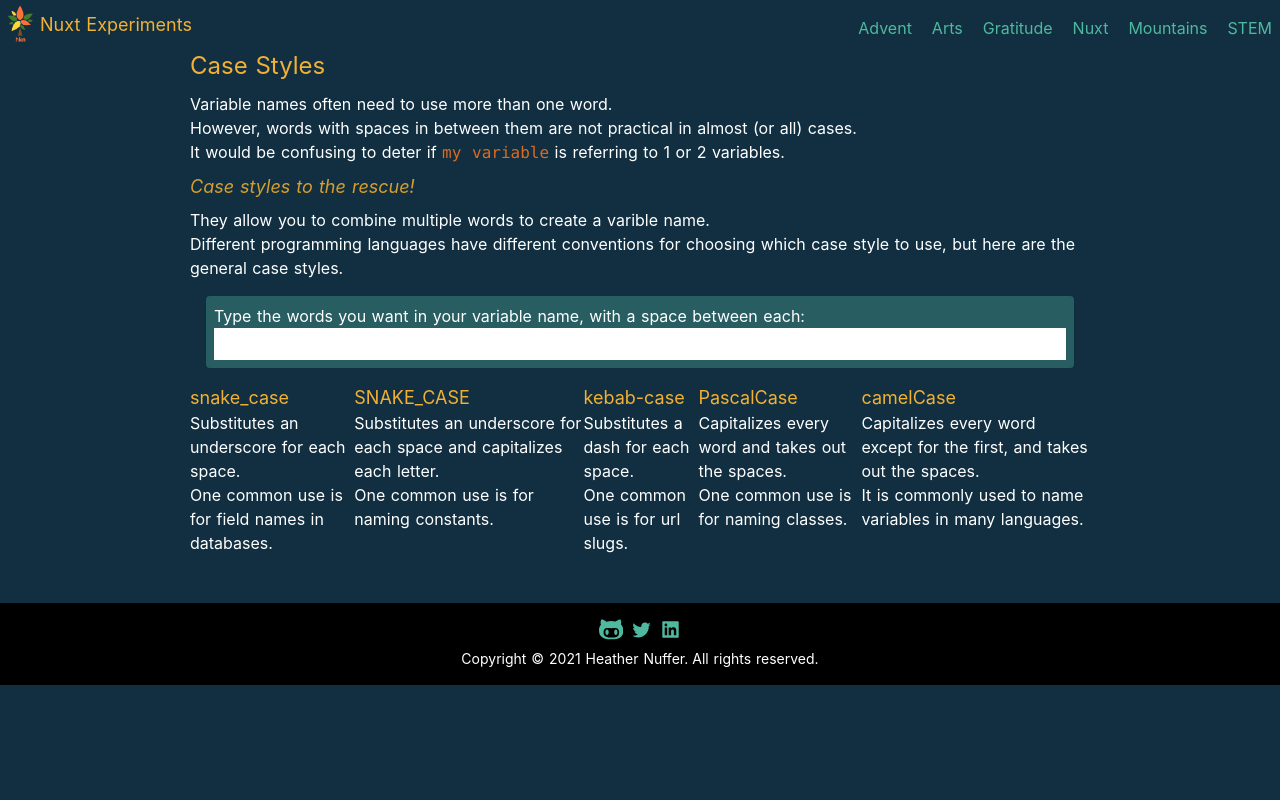
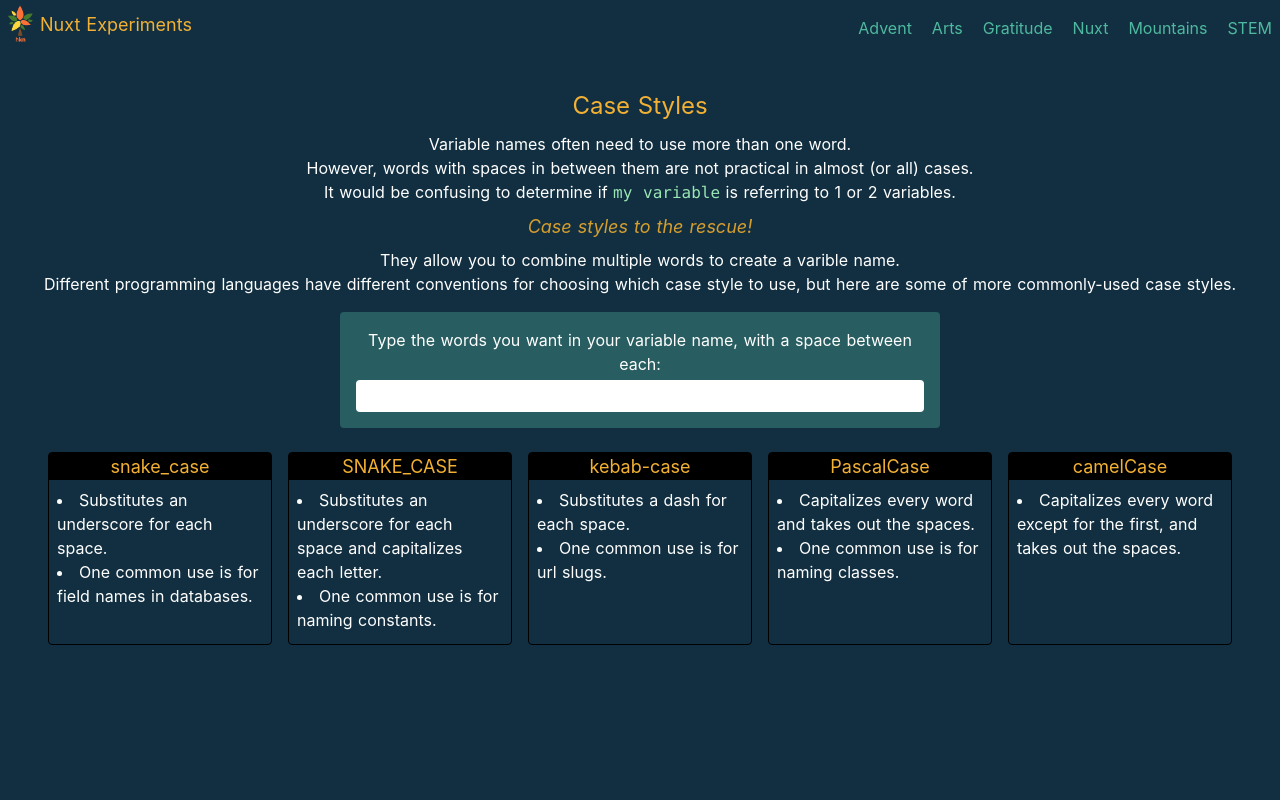
Before and after one commit to ethyl2/nuxt-experiment, a Nuxt app: page /stem/case-styles in a window 1280 px wide. Shown: the top 800 px of the page. Built offline with nearby package versions, Linux system fonts and the light colour scheme.

Commit message:
Finalizes functionality and styles for case-styles page

```diff
--- a/pages/stem/case-styles.vue
+++ b/pages/stem/case-styles.vue
@@ -1,5 +1,5 @@
 <template>
-  <div class="container flex flex-col">
+  <div class="m-2 flex flex-col text-center min-h-screen md:m-10">
     <h1 class="text-2xl mb-2">Case Styles</h1>
     <p>Variable names often need to use more than one word.</p>
     <p>
@@ -7,8 +7,8 @@
       all) cases.
     </p>
     <p class="mb-2">
-      It would be confusing to deter if
-      <code class="text-orange-600">my variable</code> is referring to 1 or 2
+      It would be confusing to determine if
+      <code class="text-green-300">my variable</code> is referring to 1 or 2
       variables.
     </p>
     <p class="text-lg italic bold text-yellow-600 mb-2">
@@ -17,10 +17,13 @@
     <p>They allow you to combine multiple words to create a varible name.</p>
     <p>
       Different programming languages have different conventions for choosing
-      which case style to use, but here are the general case styles.
+      which case style to use, but here are some of more commonly-used case
+      styles.
     </p>
-    <div class="flex flex-col bg-teal-800 rounded m-4 p-2">
-      <label for="variable-words"
+    <div
+      class="flex flex-col bg-teal-800 rounded w-5/6 my-4 mx-auto p-4 md:w-1/2"
+    >
+      <label for="variable-words" class="mb-1"
         >Type the words you want in your variable name, with a space between
         each:</label
       >
@@ -28,49 +31,70 @@
         v-model="variableWords"
         type="text"
         name="variable-words"
-        class="text-black p-1"
+        class="rounded text-black p-1"
         @input="handleInputChange"
       />
     </div>
 
     <section class="w-full flex flex-col md:flex-row md:justify-between">
-      <div>
-        <h2 class="text-lg">snake_case</h2>
-        <p v-if="snakeCase">{{ snakeCase }}</p>
-        <p>Substitutes an underscore for each space.</p>
-        <p>One common use is for field names in databases.</p>
+      <div class="flex-1 border border-black rounded pb-2 m-2">
+        <h2 class="bg-black text-lg mb-1">snake_case</h2>
+        <p v-if="snakeCase" class="text-green-300 text-bold">
+          <code>{{ snakeCase }}</code>
+        </p>
+        <ul class="list-disc list-inside text-left px-2 py-1">
+          <li>Substitutes an underscore for each space.</li>
+          <li>One common use is for field names in databases.</li>
+        </ul>
       </div>
 
-      <div>
-        <h2 class="text-lg">SNAKE_CASE</h2>
-        <p v-if="snakeCaseCapitalized">{{ snakeCaseCapitalized }}</p>
-        <p>
-          Substitutes an underscore for each space and capitalizes each letter.
+      <div class="flex-1 border border-black rounded pb-2 m-2">
+        <h2 class="bg-black text-lg mb-1">SNAKE_CASE</h2>
+        <p v-if="snakeCaseCapitalized" class="text-green-300 text-bold">
+          <code>{{ snakeCaseCapitalized }}</code>
         </p>
-        <p>One common use is for naming constants.</p>
+        <ul class="list-disc list-inside text-left px-2 py-1">
+          <li>
+            Substitutes an underscore for each space and capitalizes each
+            letter.
+          </li>
+          <li>One common use is for naming constants.</li>
+        </ul>
       </div>
 
-      <div>
-        <h2 class="text-lg">kebab-case</h2>
-        <p v-if="kebabCase">{{ kebabCase }}</p>
-        <p>Substitutes a dash for each space.</p>
-        <p>One common use is for url slugs.</p>
+      <div class="flex-1 border border-black rounded pb-2 m-2">
+        <h2 class="bg-black text-lg mb-1">kebab-case</h2>
+        <p v-if="kebabCase" class="text-green-300 text-bold">
+          <code>{{ kebabCase }}</code>
+        </p>
+        <ul class="list-disc list-inside text-left px-2 py-1">
+          <li>Substitutes a dash for each space.</li>
+          <li>One common use is for url slugs.</li>
+        </ul>
       </div>
 
-      <div>
-        <h2 class="text-lg">PascalCase</h2>
-        <p v-if="pascalCase">{{ pascalCase }}</p>
-        <p>Capitalizes every word and takes out the spaces.</p>
-        <p>One common use is for naming classes.</p>
+      <div class="flex-1 border border-black rounded pb-2 m-2">
+        <h2 class="bg-black text-lg mb-1">PascalCase</h2>
+        <p v-if="pascalCase" class="text-green-300 text-bold">
+          <code>{{ pascalCase }}</code>
+        </p>
+        <ul class="list-disc list-inside text-left px-2 py-1">
+          <li>Capitalizes every word and takes out the spaces.</li>
+          <li>One common use is for naming classes.</li>
+        </ul>
       </div>
 
-      <div>
-        <h2 class="text-lg">camelCase</h2>
-        <p v-if="camelCase">{{ camelCase }}</p>
-        <p>
-          Capitalizes every word except for the first, and takes out the spaces.
+      <div class="flex-1 border border-black rounded pb-2 m-2">
+        <h2 class="bg-black text-lg mb-1">camelCase</h2>
+        <p v-if="camelCase" class="text-green-300 text-bold">
+          <code>{{ camelCase }}</code>
         </p>
-        <p>It is commonly used to name variables in many languages.</p>
+        <ul class="list-disc list-inside text-left px-2 py-1">
+          <li>
+            Capitalizes every word except for the first, and takes out the
+            spaces.
+          </li>
+        </ul>
       </div>
     </section>
   </div>
--- a/pages/stem/index.vue
+++ b/pages/stem/index.vue
@@ -21,6 +21,9 @@
         <nuxt-link to="/stem/cistercian-monk-numerals"
           >Creating Cistercian Monk Numerals</nuxt-link
         >
+        <nuxt-link to="/stem/case-styles"
+          >Creating Variables in Case Styles</nuxt-link
+        >
       </nav>
     </div>
   </div>
```
